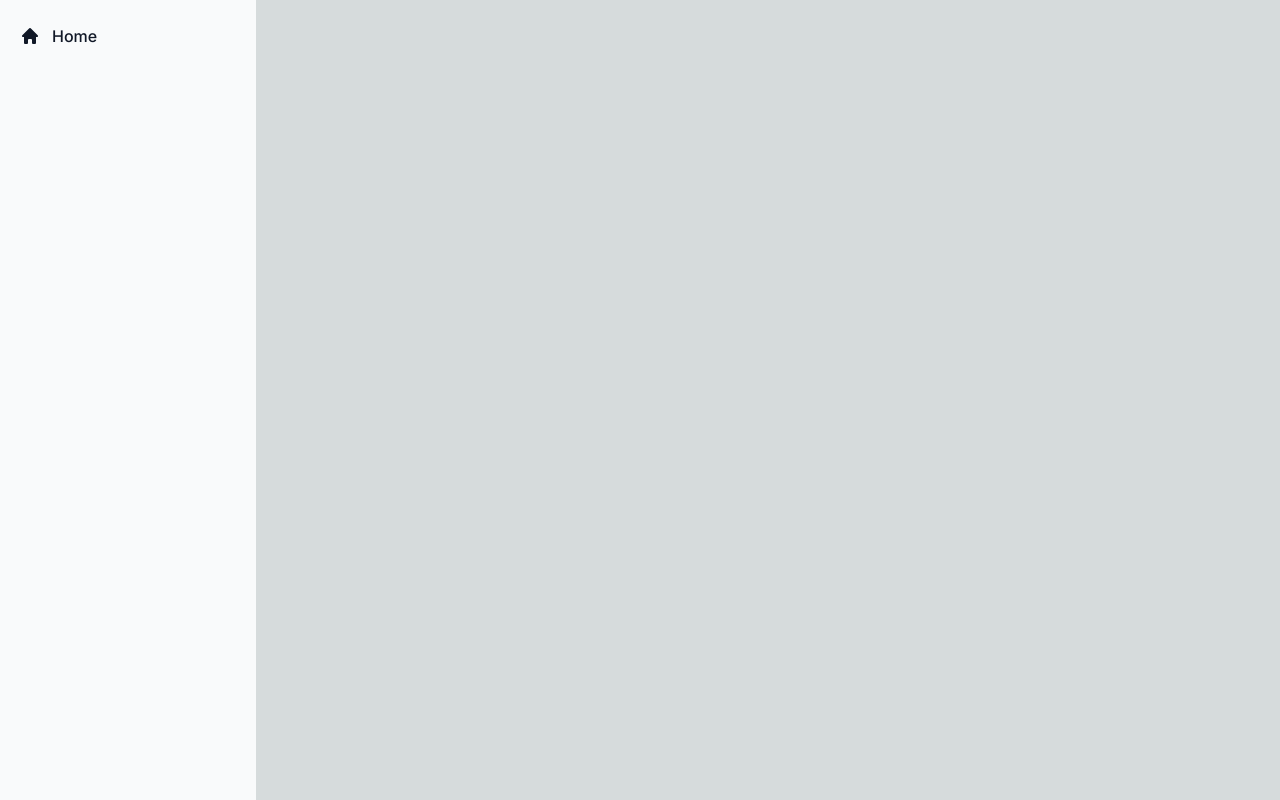
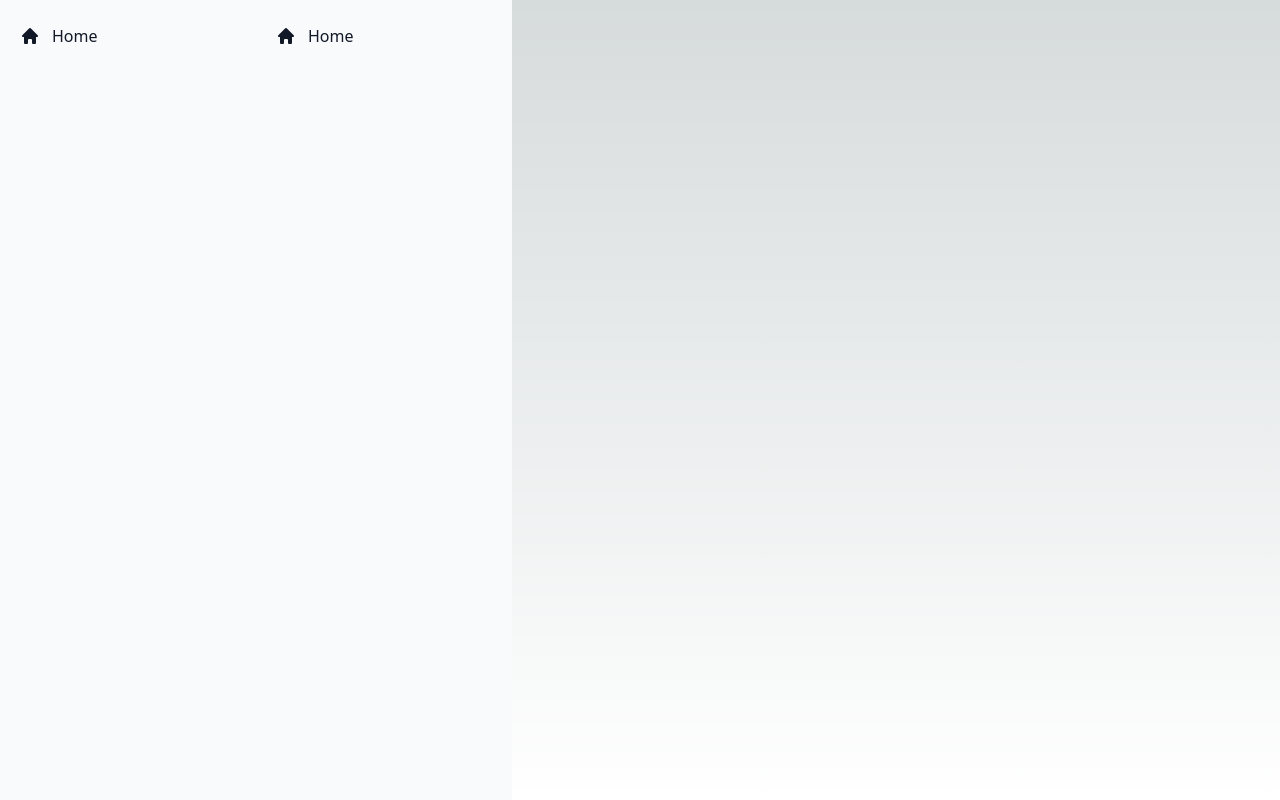
Before and after one commit to 3nd0/draw, a Next.js app: page / in a window 1280 px wide. Built offline with nearby package versions, Linux system fonts and the light colour scheme.

Commit message:
Change layout

```diff
--- a/src/app/layout.tsx
+++ b/src/app/layout.tsx
@@ -1,22 +1,27 @@
-import type { Metadata } from "next";
-import { Inter } from "next/font/google";
-import "./globals.css";
-
-const inter = Inter({ subsets: ["latin"] });
+import type { Metadata } from 'next'
+import './globals.css'
+import SideBar from '@/components/SideBar'
 
 export const metadata: Metadata = {
-  title: "Create Next App",
-  description: "Generated by create next app",
-};
+  title: 'Create Next App',
+  description: 'Generated by create next app',
+}
 
 export default function RootLayout({
   children,
 }: Readonly<{
-  children: React.ReactNode;
+  children: React.ReactNode
 }>) {
   return (
     <html lang="en">
-      <body className={inter.className}>{children}</body>
+      <body>
+        <div className="flex flex-row h-screen">
+          <div className='fixed top-0 left-0'>
+            <SideBar />
+          </div>
+          <div className='fixed top-0 left-64'>{children}</div>
+        </div>
+      </body>
     </html>
-  );
+  )
 }
--- a/src/components/SideBar/index.tsx
+++ b/src/components/SideBar/index.tsx
@@ -2,7 +2,7 @@ import { HomeIcon } from '@heroicons/react/20/solid'
 
 const SideBar = () => {
   return (
-    <nav className="fixed top-0 left-0 w-64 h-screen transition-transform -translate-x-full sm:translate-x-0">
+    <nav className="w-64 h-screen transition-transform -translate-x-full sm:translate-x-0">
       <div className="h-full px-3 py-4 overflow-y-auto bg-gray-50 dark:bg-gray-800">
         <ul className="space-y-2 font-medium">
           <li>
```
